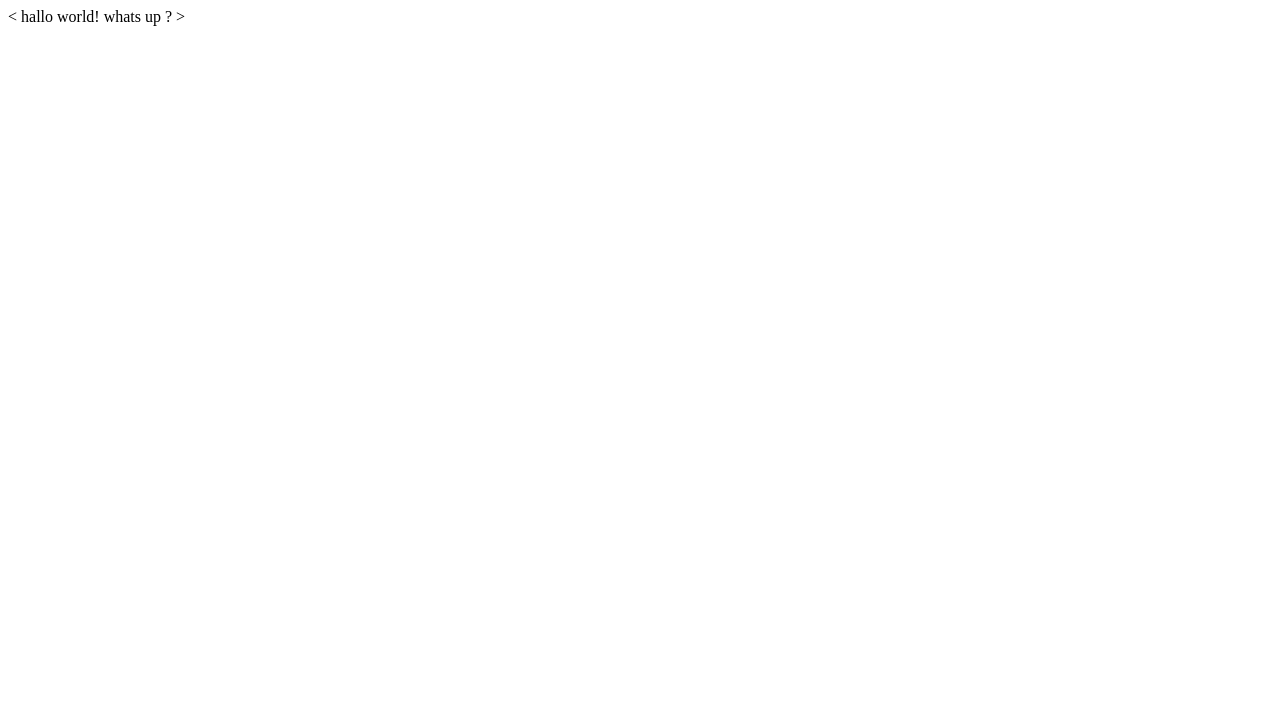
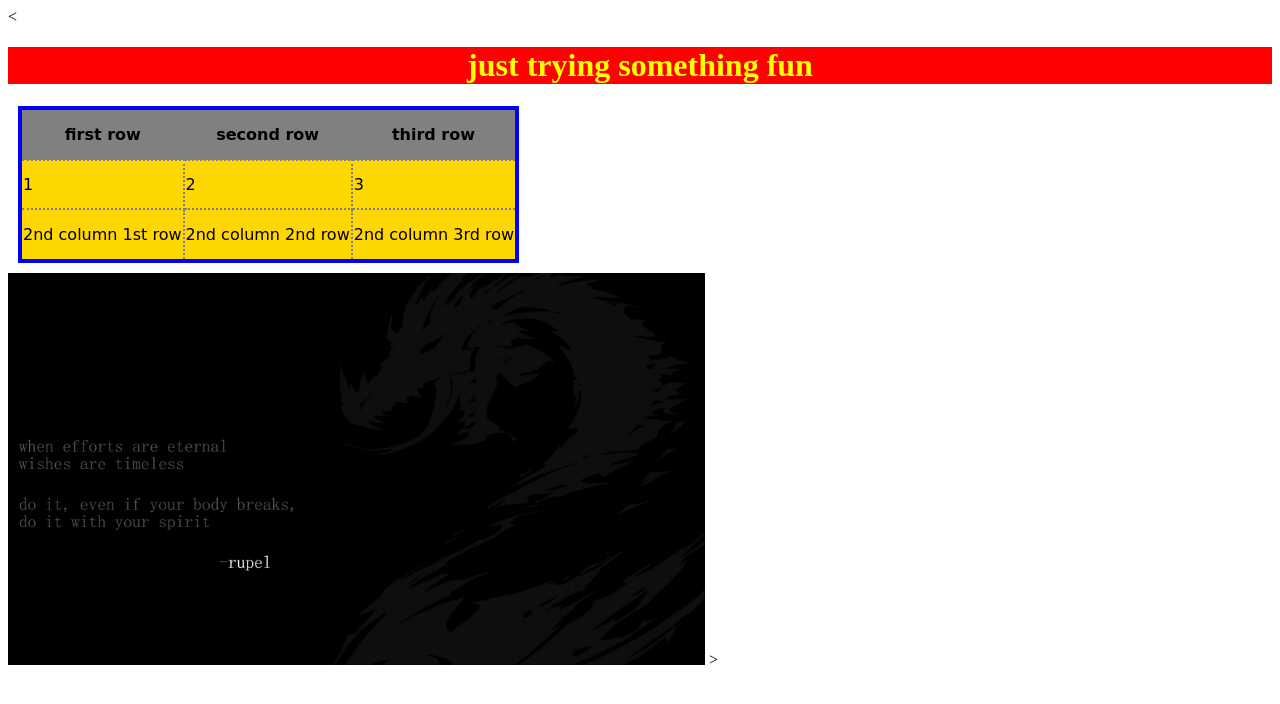
Before and after one commit to blixard/cs50, a plain HTML site: page hello.html in a window 1280 px wide. Drawn offline with Linux system fonts and the light colour scheme.

Commit message:
1st stage of styling, style.css updated,

```diff
--- a/hello.html
+++ b/hello.html
@@ -3,10 +3,27 @@
   <head>
     <meta charset="utf-8">
     <title>my website</title>
+    <link rel="stylesheet" href="style.css">
   </head>
   <body>
-
-hallo world! whats up ?
-
+    <h1>just trying something fun </h1>
+<table>
+  <tr>
+<th>first row</th>
+<th>second row</th>
+<th>third row</th>
+  </tr>
+  <tr>
+<td>1</td>
+<td>2</td>
+<td>3</td>
+  </tr>
+  <tr>
+<td>2nd column 1st row</td>
+<td>2nd column 2nd row</td>
+<td>2nd column 3rd row</td>
+  </tr>
+</table>
+    <img src="36877.jpg" >
   </body>
 </html>>
--- a/style.css
+++ b/style.css
@@ -0,0 +1,30 @@
+h1{
+  background-color: red;
+  color: yellow;
+  text-align: center;
+}
+table {
+  height:20%;
+  border: 4px solid blue;
+  background-color: grey;
+  align-content: center;
+  margin: 10px;
+  padding: 10px;
+  border-collapse: collapse;
+}
+tr{
+  background-color: gold;
+  font-family: ariel , cursive;
+
+  }
+th{
+  text-align: center;
+  background-color: grey;
+}
+td{
+  text-align: justify;
+  border: 2px dotted grey;
+}
+img{
+  height: 50%;
+}
```
